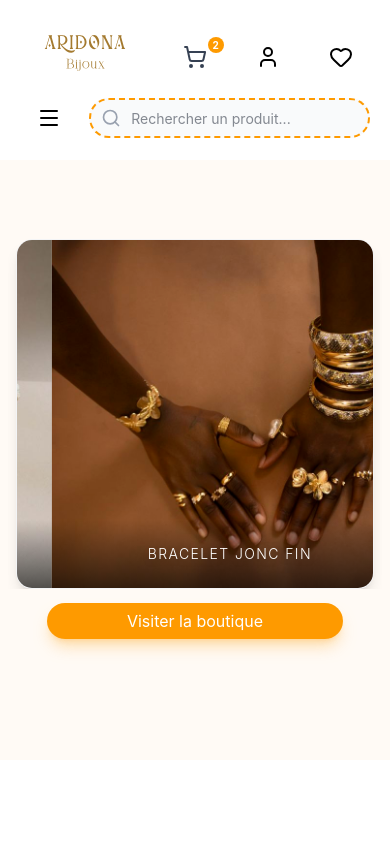
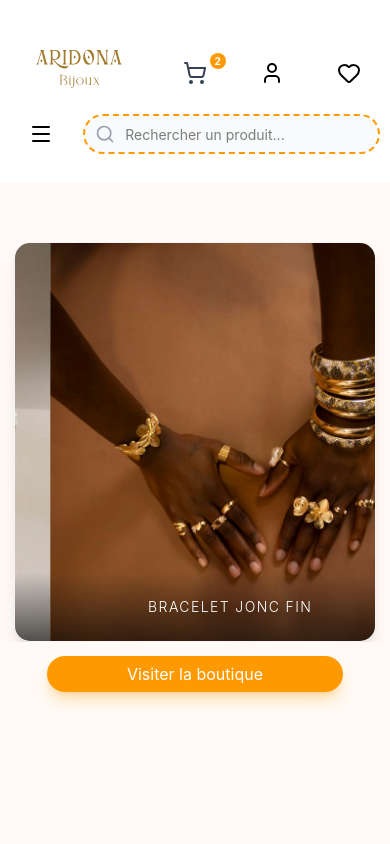
Before and after one commit to kephira-07/Aridona-shop, a React (Vite) app: page / in a window 390 px wide. Shown: the top 844 px of the page. Built offline with nearby package versions, Linux system fonts and the light colour scheme.

Commit message:
Modification sur la route la page collection elle reste invisible sur mobile 6test

```diff
--- a/src/App.jsx
+++ b/src/App.jsx
@@ -3,12 +3,14 @@ import Header from './composant/Header';
 import Hero from './composant/Hero';
 import Collection from './composant/Collection';
 import Boutique from './composant/Boutique';
+import BandeAnnonce from './composant/BandeAnnonce';
 
 
 
 export default function App() {
   return (
-    <div className="font-sans antialiased text-gray-900">
+    <div >
+      <BandeAnnonce/>
       <Header/>
       <Hero/>
       <Collection/>
--- /dev/null
+++ b/src/composant/BandeAnnonce.jsx
@@ -0,0 +1,12 @@
+import React from 'react'
+
+export default function BandeAnnonce() {
+  return (
+    <div>
+         {/* --- BANDEAU ANNONCE (Optionnel) --- */}
+        <div className="fixed top-0 z-50  bg-amber-950 text-white text-xs text-center py-2 h-8 w-full font-light tracking-widest hidden md:block">
+          LIVRAISON OFFERTE À PARTIR DE 150fcf D'ACHAT
+        </div>
+    </div>
+  )
+}
--- a/src/composant/Header.jsx
+++ b/src/composant/Header.jsx
@@ -1,7 +1,7 @@
 import React, { useState, useEffect } from 'react';
 import { Search, ShoppingCart, User, Menu, X, Heart,ChevronRight } from 'lucide-react';
 import Collection from './Collection';
-import logoAridona from '../assets/logoAridonaC.svg';
+
 import logo2 from '../assets/logo2.svg';
 
 // --- COMPOSANT HEADER (BARRE DE NAVIGATION) ---
@@ -31,19 +31,17 @@ export default function Header() {
 
   return (
     <div>
+
       <header
-        className={`fixed top-0 w-full z-50 transition-all duration-300 ${
-          isScrolled ? 'bg-white/95 backdrop-blur-md shadow-sm' : 'bg-white'
+        className={`fixed top-8 w-full z-50 transition-all h-[150px] duration-300 ${
+          isScrolled ? '  bg-white/95 h-[80px] mt-0 backdrop-blur-md shadow-sm' : 'bg-white '
         }`}
       >
-       {/* --- BANDEAU ANNONCE (Optionnel) --- */}
-        <div className="bg-amber-950 text-white text-xs text-center py-2  font-light tracking-widest hidden md:block">
-          LIVRAISON OFFERTE À PARTIR DE 150fcf D'ACHAT
-        </div>
+
 
 
         {/* --- MAIN NAVBAR --- */}
-        <div className="max-w-7xl mx-auto px-4 mt-5 sm:px-6 lg:px-8">
+        <div className="max-w-15xl mx-auto px-1.5 m-1 sm:px-2 lg:px-3">
 
           {/* VERSION PC (Cachée sur Mobile) */}
           <div className="hidden md:flex items-center justify-between h-24 transition-all duration-300">
@@ -51,7 +49,7 @@ export default function Header() {
             <div className={`font-serif text-3xl tracking-widest text-amber-600 transition-all duration-500 ${isScrolled ? 'scale-90' : 'scale-100'}`}>
              <div className="flex items-center justify-self-start cursor-pointer">
                        <img
-                         src={logoAridona}
+                         src={logo2}
                          alt="Logo"
                          className={`transition-all duration-1000 ease-in-out object-contain overflow-hidden ${
                            isScrolled
@@ -99,7 +97,7 @@ export default function Header() {
           </div>
 
           {/* VERSION MOBILE (Cachée sur PC) - Basée sur ton design Grid 2x5 */}
-          <div className="md:hidden w-full h-35 py-3">
+          <div className="md:hidden w-full h-30 py-3">
             <div className="grid grid-rows-[50px_2fr_75px] grid-cols-5 gap-y-4 gap-x-2 items-center">
 
               {/* Ligne 1 : Logo (Col 1-2) et Icônes (Col 3-5) */}
--- a/src/composant/Hero.jsx
+++ b/src/composant/Hero.jsx
@@ -39,8 +39,8 @@ export default function Hero() {
   const handlePause = () => setIsPaused(true);
   const handleResume = () => setIsPaused(false);
   return (
-    <main className=" md:pt-2 pb-12 mt-15 bg-[#fffaf5] h-[700px]">
-      <div className="max-w-10xl mx-auto px-2  h-full flex flex-col justify-center">
+    <main className=" md:pt-30  mt-15 bg-[#fffaf5] h-[800px]">
+      <div className="max-w-10xl mx-auto px-1.5  h-full flex flex-col justify-center">
 
         {/* --- GRILLE PC --- */}
         <div className="hidden md:grid grid-cols-4 grid-rows-2 gap-2 h-[450px]">
@@ -61,7 +61,7 @@ export default function Hero() {
         </div>
 
         {/* --- CARROUSEL MOBILE (Ton design avec animation) --- */}
-        <div className="md:hidden w-full h-87.5 mt-25 flex items-center flex-col overflow-hidden px-2">
+        <div className="md:hidden w-full h-100 mt-2 flex items-center flex-col overflow-hidden px-2">
           <div
             className="relative overflow-hidden rounded-2xl bg-gray-50 w-full h-full shadow-lg border border-gray-100 touch-none cursor-pointer"
             onMouseEnter={handlePause}
```
